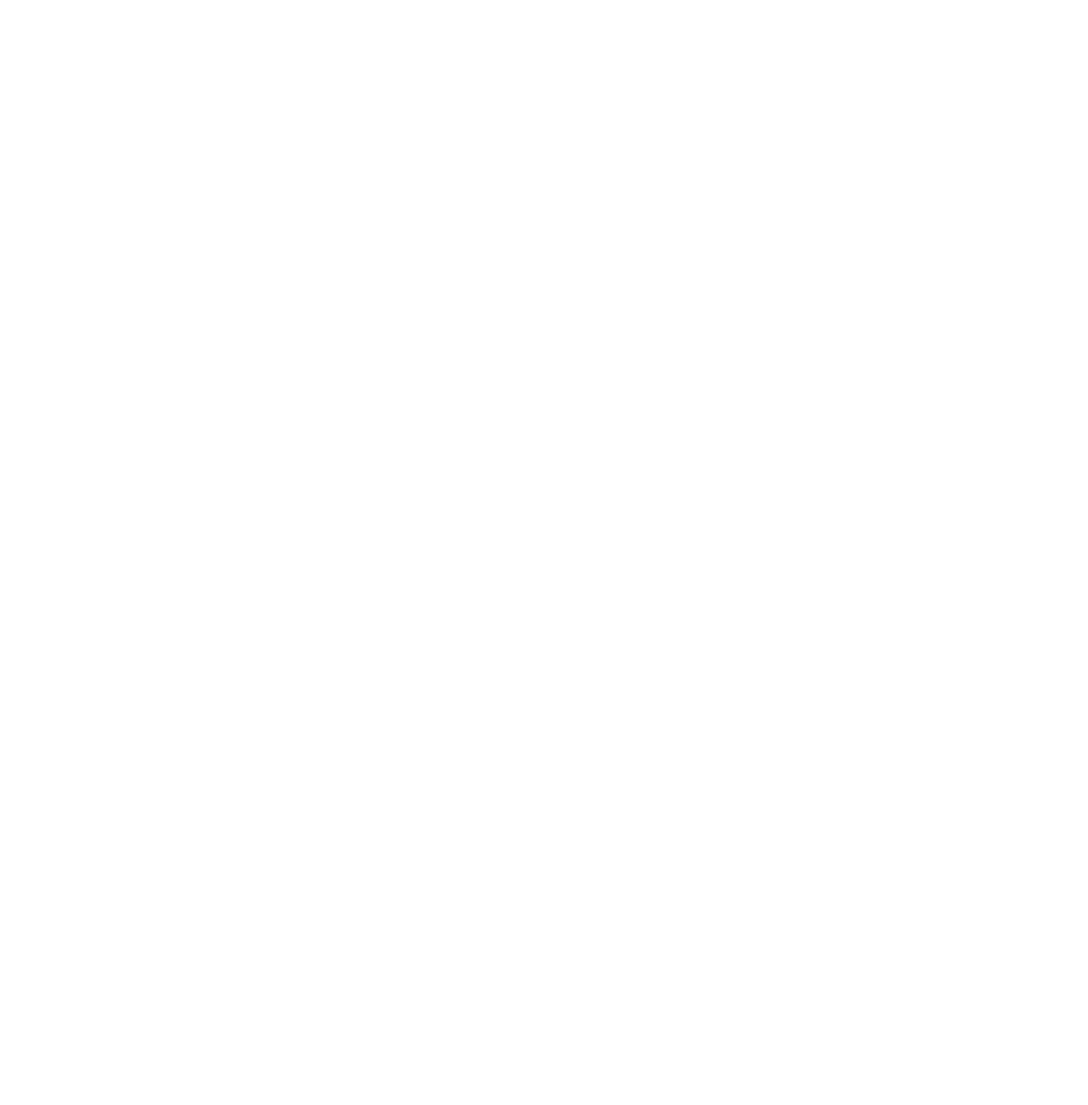
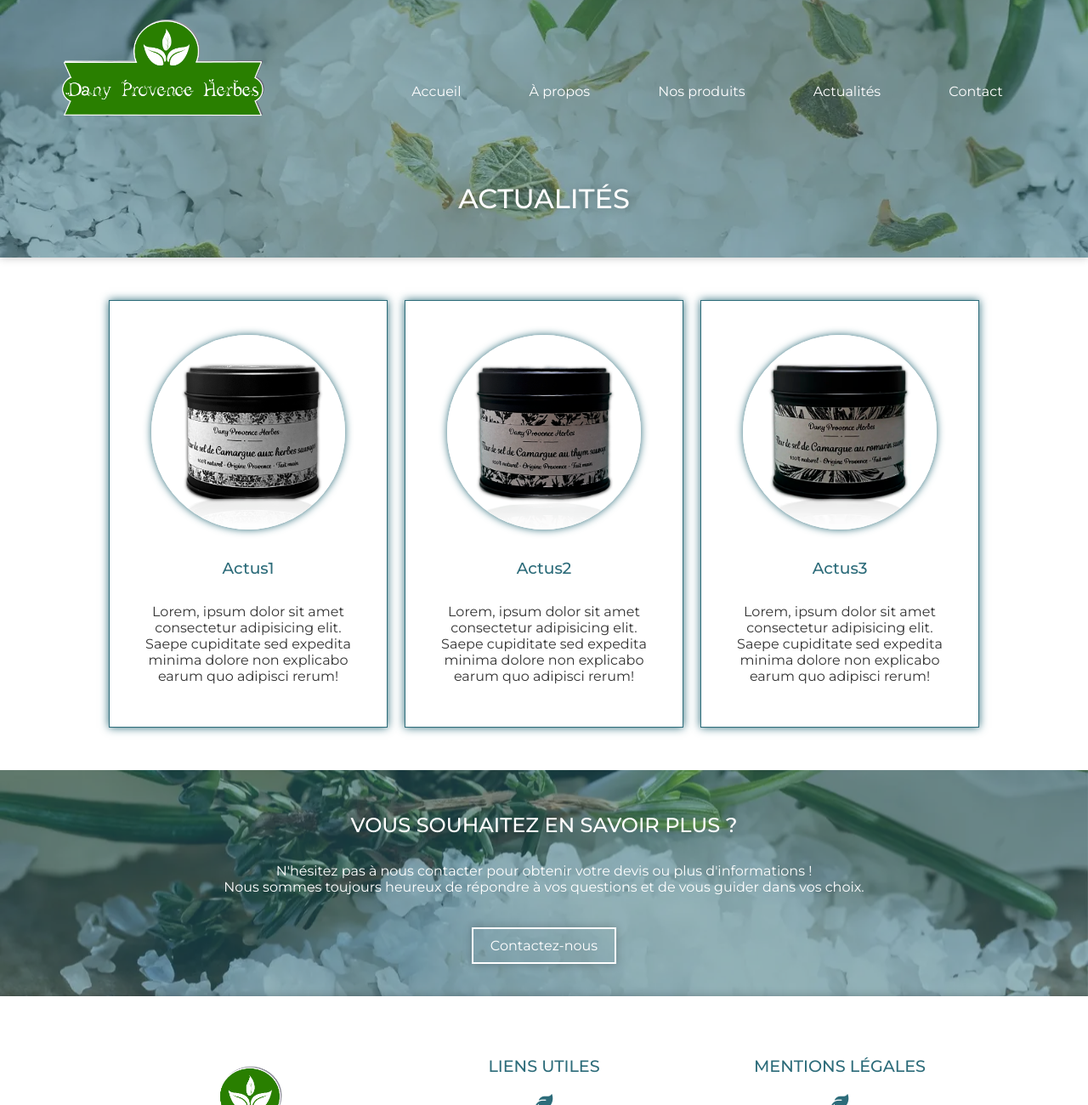
Before and after one commit to Webilys/DanyProvenceHerbes, a plain HTML site: page actualites.html in a window 1280 px wide. Shown: the top 1300 px of the page at 85% size. Before the commit the page ends 800 px from the top, so only its background shows below. Drawn offline with Linux system fonts and the light colour scheme.

Commit message:
21/07/24 06:43

```diff
--- a/actualites.html
+++ b/actualites.html
@@ -0,0 +1,190 @@
+<!DOCTYPE html>
+<html lang="fr">
+  <head>
+    <meta charset="UTF-8" />
+    <meta name="viewport" content="width=device-width, initial-scale=1.0" />
+    <title>
+      Actualités | Dany Provence Herbes | Fleur de sel de Camargue aux herbes
+      aromatiques sauvages de Provence à Tarascon et ses alentours
+    </title>
+    <meta
+      name="description"
+      content="-----À MODIFIER-----------------------------------
+    "
+    />
+    <meta
+      name="keywords"
+      content="À propos, Histoire de Dany Provence Herbes,
+    Fleur de sel de Camargue,
+Herbes sauvages de Provence,
+Thym sauvage,
+Laurier sauvage,
+Romarin sauvage,
+Sels aromatisés naturels,
+Dany Provence Herbes,
+Tarascon Provence,
+Produits artisanaux de Provence,
+Sels aromatisés,
+Artisanat provençal"
+    />
+    <link
+      rel="shortcut icon"
+      href="./assets/img/dany_provence_herbes-icon.png"
+    />
+    <link rel="stylesheet" href="./assets/styles/index.css" />
+    <link
+      rel="stylesheet"
+      href="https://cdnjs.cloudflare.com/ajax/libs/font-awesome/6.5.2/css/all.min.css"
+      integrity="sha512-SnH5WK+bZxgPHs44uWIX+LLJAJ9/2PkPKZ5QiAj6Ta86w+fsb2TkcmfRyVX3pBnMFcV7oQPJkl9QevSCWr3W6A=="
+      crossorigin="anonymous"
+      referrerpolicy="no-referrer"
+    />
+  </head>
+  <body>
+    <header>
+      <div class="overlay">
+        <div class="header">
+          <div>
+            <a href="./index.html">
+              <img
+                src="./assets/img/logo.png"
+                alt="Logo Dany Provence Herbes"
+              />
+            </a>
+          </div>
+          <div>
+            <div class="menu-icons">
+              <i
+                class="fa-solid fa-ellipsis-vertical"
+                id="open-icon"
+                onclick="openNav()"
+              ></i>
+              <i
+                class="fa-regular fa-circle-xmark"
+                id="close-icon"
+                onclick="closeNav()"
+              ></i>
+            </div>
+            <nav>
+              <ul>
+                <li><a href="./index.html">Accueil</a></li>
+                <li><a href="./a-propos.html">À propos</a></li>
+                <li><a href="./nos-produits.html">Nos produits</a></li>
+                <li><a href="./actualites.html">Actualités</a></li>
+                <li><a href="./contact.html">Contact</a></li>
+              </ul>
+            </nav>
+          </div>
+        </div>
+        <div class="title-page">
+          <h1 class="titlePage">Actualités</h1>
+        </div>
+      </div>
+    </header>
+    <main id="actualites">
+      <div class="actus">
+        <div class="actusContainer">
+          <a href="#"
+            ><div class="actu" id="actu1">
+              <img
+                src="./assets/img/Fleur-de-sel-de-Camargue-aux-herbes-sauvages.webp"
+                alt="Fleur de sel de Camargue aux herbes sauvages Dany Provence Herbes"
+              />
+              <h3>Actus1</h3>
+              <p>
+                Lorem, ipsum dolor sit amet consectetur adipisicing elit. Saepe
+                cupiditate sed expedita minima dolore non explicabo earum quo
+                adipisci rerum!
+              </p>
+            </div></a
+          >
+          <a href="#"
+            ><div class="actu" id="actu1">
+              <img
+                src="./assets/img/Fleur-de-sel-de-Camargue-au-thym-sauvage.webp"
+                alt="Fleur de sel de Camargue au thym sauvage Dany Provence Herbes"
+              />
+              <h3>Actus2</h3>
+              <p>
+                Lorem, ipsum dolor sit amet consectetur adipisicing elit. Saepe
+                cupiditate sed expedita minima dolore non explicabo earum quo
+                adipisci rerum!
+              </p>
+            </div></a
+          >
+          <a href="#"
+            ><div class="actu" id="actu1">
+              <img
+                src="./assets/img/Fleur-de-sel-de-Camargue-au-romarin-sauvage.webp"
+                alt="Fleur de sel de Camargue au romarin sauvage Dany Provence Herbes"
+              />
+              <h3>Actus3</h3>
+              <p>
+                Lorem, ipsum dolor sit amet consectetur adipisicing elit. Saepe
+                cupiditate sed expedita minima dolore non explicabo earum quo
+                adipisci rerum!
+              </p>
+            </div></a
+          >
+        </div>
+      </div>
+      <div class="cta">
+        <div class="overlay">
+          <div class="ctaContainer">
+            <h2>Vous souhaitez en savoir plus ?</h2>
+            <p>
+              N'hésitez pas à nous contacter pour obtenir votre devis ou plus
+              d'informations !
+              <br />
+              Nous sommes toujours heureux de répondre à vos questions et de
+              vous guider dans vos choix.
+            </p>
+            <button><a href="./contact.html">Contactez-nous</a></button>
+          </div>
+        </div>
+      </div>
+    </main>
+    <footer>
+      <div class="footerContainer">
+        <div>
+          <a href="./index.html">
+            <img
+              src="./assets/img/logo_dany_provence_herbes.png"
+              alt="Logo Dany Provence Herbes"
+            />
+          </a>
+        </div>
+        <div>
+          <h2>Liens utiles</h2>
+          <i class="fa-solid fa-leaf" id="separateur"></i>
+          <ul>
+            <li><a href="./a-propos.html">À propos</a></li>
+            <li><a href="./nos-produits.html">Nos produits</a></li>
+            <li><a href="./actualites.html">Actualités</a></li>
+            <li><a href="./contact.html">Contact</a></li>
+          </ul>
+        </div>
+        <div>
+          <h2>Mentions légales</h2>
+          <i class="fa-solid fa-leaf" id="separateur"></i>
+          <ul>
+            <li><a href="#">Mentions légales</a></li>
+            <li><a href="#">Confidentialités</a></li>
+            <li><a href="#">CGU</a></li>
+          </ul>
+        </div>
+      </div>
+      <div class="copyright">
+        <p>
+          ©2024 | <a href="#">Dany Provence Herbes</a> | Made with
+          <i class="fa-solid fa-heart"></i> by
+          <a href="https://priscilladigitech.fr" target="_blank"
+            >Priscilla DigiTech</a
+          >
+          | Tous droits réservés.
+        </p>
+      </div>
+    </footer>
+    <script src="./assets/js/index.js"></script>
+  </body>
+</html>
--- a/assets/styles/index.scss
+++ b/assets/styles/index.scss
@@ -6,3 +6,4 @@
 @import "./pages/home";
 @import "./pages/about";
 @import "./pages/nos-produits";
+@import "./pages/actus";
--- /dev/null
+++ b/assets/styles/pages/_actus.scss
@@ -0,0 +1,70 @@
+#actualites {
+  .actus {
+    padding: 50px 0;
+
+    .actusContainer {
+      width: 80%;
+      margin: 0 auto;
+      display: grid;
+      grid-template-columns: repeat(3, 1fr);
+      gap: 20px;
+
+      a {
+        background: transparent;
+        border: 1px solid $color1;
+        display: flex;
+        justify-content: center;
+        align-items: center;
+        padding: 20px;
+        box-shadow: 0 0 10px $color1;
+        transition: 0.2s;
+
+        &:hover {
+          transform: scale(1.05);
+        }
+
+        img {
+          width: 80%;
+          margin: 20px 20px 30px;
+          border-radius: 360px;
+          box-shadow: 0 0 10px $color1;
+        }
+
+        .actu {
+          h3 {
+            color: $color1;
+          }
+
+          p {
+            color: $text;
+            padding: 30px 20px;
+          }
+        }
+      }
+    }
+  }
+
+  .cta {
+    background: url(../img/actus.webp) center/cover;
+    background-attachment: fixed;
+
+    .overlay {
+      background: $color1-50;
+      padding: 50px 0;
+
+      .ctaContainer {
+        width: 80%;
+        margin: 0 auto;
+
+        h2 {
+          color: $white;
+        }
+
+        p {
+          color: $white;
+          padding: 30px 20px 50px;
+        }
+      }
+    }
+  }
+}
```
Also changed, not shown: assets/styles/index.css, 1 other file.
